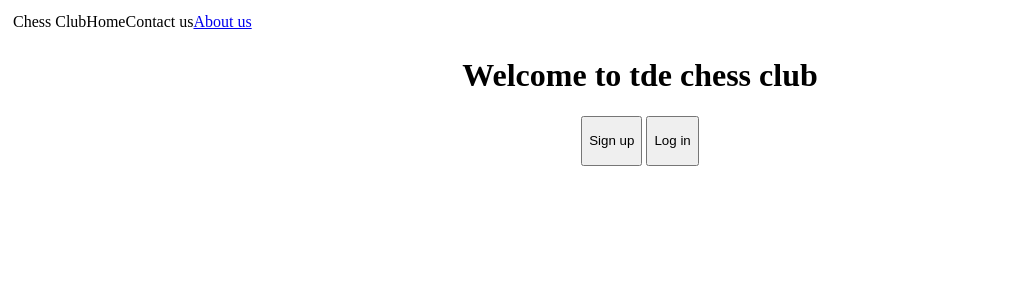
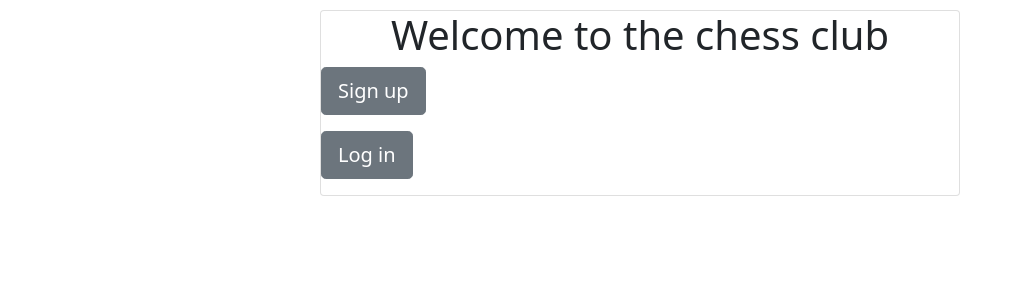
Before and after one commit to darianado/Chess-Management, a Django app: page / in a window 1280 px wide. Shown: the top 300 px of the page, without its empty margins (0-1010 px from the left). Run offline with Django 3.2, Linux system fonts and the light colour scheme; some libraries are stand-ins or nearby versions.

Commit message:
Make some changes for the welocme page

```diff
--- a/clubs/templates/welcome.html
+++ b/clubs/templates/welcome.html
@@ -1,42 +1,29 @@
-<html>
+<!doctype html>
+<html lang = "en">
 <head>
+  <meta charset="utf-8">
+  <meta name="viewport" content="width=device-width, initial-scale=1">
+  <link href="https://cdn.jsdelivr.net/npm/bootstrap@5.1.3/dist/css/bootstrap.min.css" rel="stylesheet" integrity="sha384-1BmE4kWBq78iYhFldvKuhfTAU6auU8tT94WrHftjDbrCEXSU1oBoqyl2QvZ6jIW3" crossorigin="anonymous">
+
   <title>Welcome</title>
   <style>
   h1 {text-align: center;}
-    button{widtd: 100px; height: 50px;}
   </style>
 </head>
 <body>
   <div id = "container">
     <div id = "header" style = "padding:5px;height:auto">
-        <table cellpadding = "0" cellspacing = "0" style = "margin-buttom: 5px">
-          <tr>
-            <th></th><th></th><th></th><th></th><th></th><th></th>
-            <td>
-              <p> Chess Club</p>
-            </td>
-            <td></td>
-            <td>
-              <p></p>
-            </td>
-            <td>
-              <p>Home</p>
-            </td>
-            <td>
-              <p>Contact us</p>
-            </td>
-            <td>
-              <a href = "#" class = "easyui-linkbutton">About us</a>
-            </td>
-          </tr>
-        </table>
     </div>
-        <div id = "content" align = center>
-          <h1>Welcome to tde chess club</h1>
-          <button type="button" onclick = "location.href ='sign-up.html'"> Sign up </button>
-          <button type="button" onclick = "location.href ='login.html'"> Log in </button>
-
+    <div class = "row">
+      <div class="col-12 my-auto">
+        <div class = "card col-sm-12 offset-md-3 col-md-6">
+          <h1>Welcome to the chess club</h1>
+          <p><a href='{% url 'sign_up' %}' class="btn btn-lg btn-secondary">Sign up</a ></p >
+          <p><a href='{% url 'log_in' %}' class="btn btn-lg btn-secondary">Log in</a ></p >
         </div>
-
+      </div>
+    </div>
+    <script src="https://cdn.jsdelivr.net/npm/@popperjs/core@2.10.2/dist/umd/popper.min.js" integrity="sha384-7+zCNj/IqJ95wo16oMtfsKbZ9ccEh31eOz1HGyDuCQ6wgnyJNSYdrPa03rtR1zdB" crossorigin="anonymous"></script>
+    <script src="https://cdn.jsdelivr.net/npm/bootstrap@5.1.3/dist/js/bootstrap.min.js" integrity="sha384-QJHtvGhmr9XOIpI6YVutG+2QOK9T+ZnN4kzFN1RtK3zEFEIsxhlmWl5/YESvpZ13" crossorigin="anonymous"></script>
 </body>
 </html>
--- a/clubs/views.py
+++ b/clubs/views.py
@@ -3,7 +3,7 @@ from django.shortcuts import render
 # Create your views here.
 def welcome(request):
     return render(request, 'welcome.html')
-def login(request):
-    return render(request, 'login.html')
-def signup(request):
-    return render(request, 'signup.html')
+def log_in(request):
+    return render(request, 'log_in.html')
+def sign_up(request):
+    return render(request, 'sign_up.html')
--- a/system/urls.py
+++ b/system/urls.py
@@ -20,6 +20,6 @@ from clubs import views
 urlpatterns = [
     path('admin/', admin.site.urls),
     path('', views.welcome, name = 'welcome'),
-    path('signup/', views.signup, name = 'sign up'),
-    path('login/', views.login, name = 'log in'),
+    path('sign_up/', views.sign_up, name = 'sign_up'),
+    path('log_in/', views.log_in, name = 'log_in'),
 ]
```
Also changed, not shown: clubs/templates/log_in.html (renamed from clubs/templates/login.html), clubs/templates/sign_up.html (renamed from clubs/templates/sign-up.html). Lines whose indentation alone changed are shown as unchanged.
